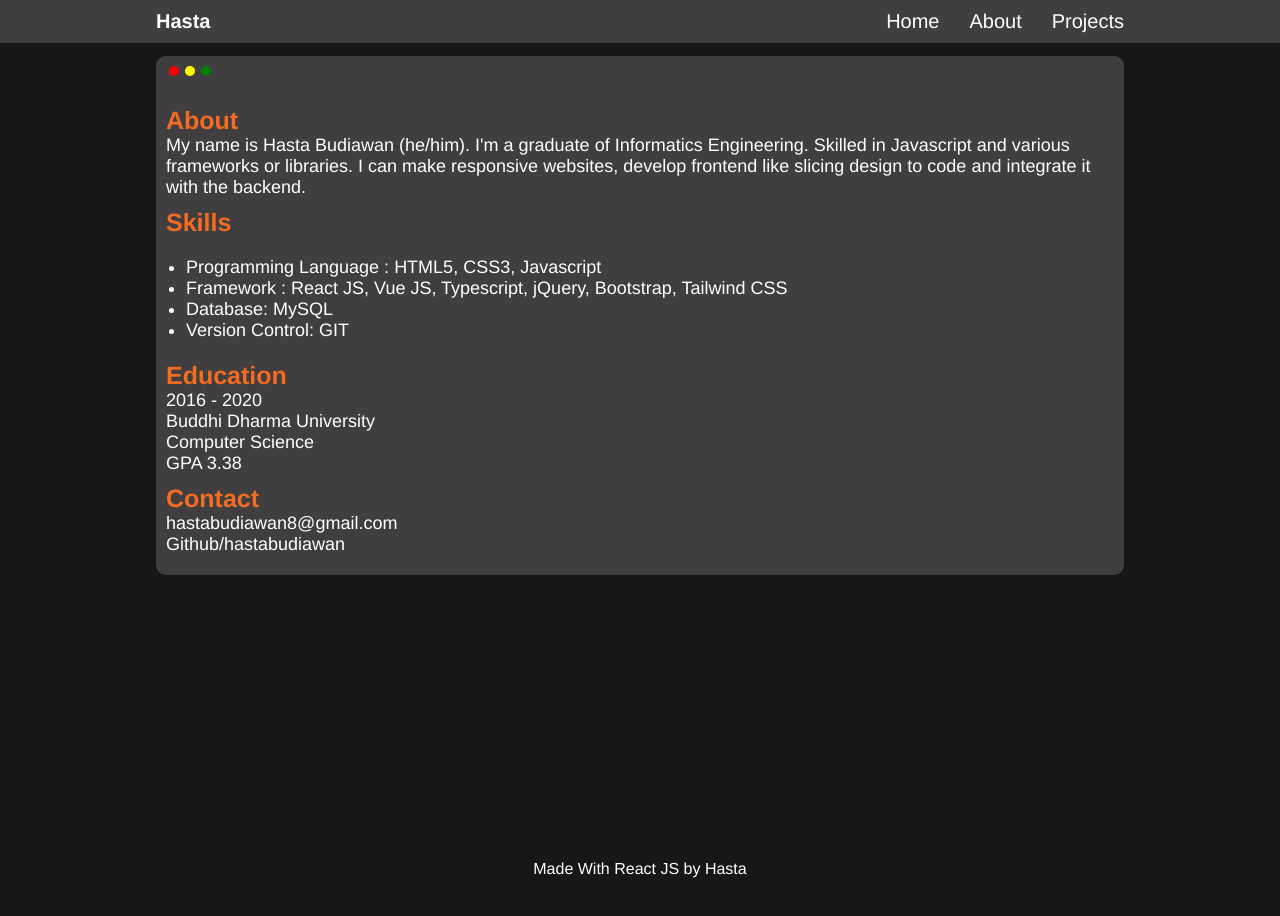
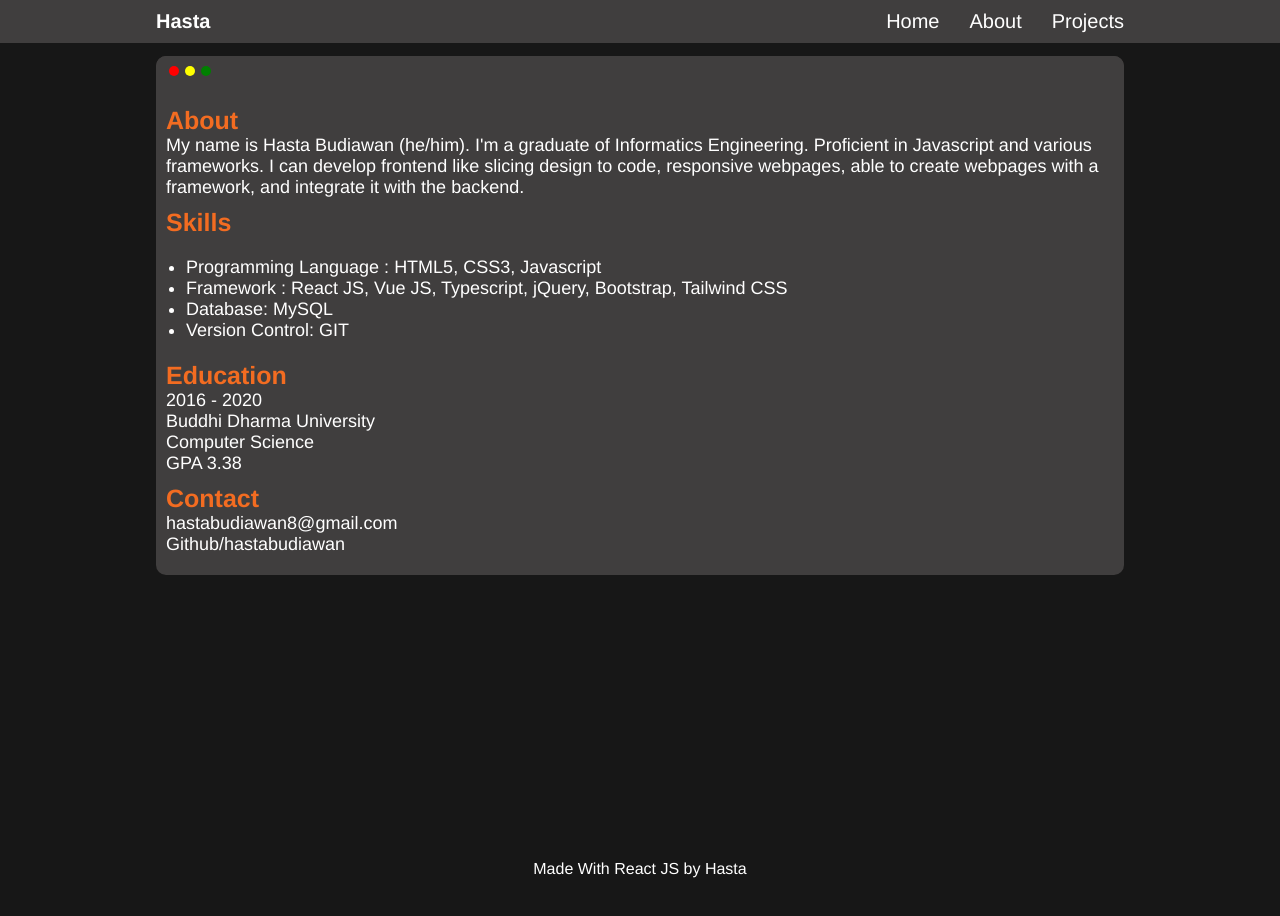
Before and after one commit to hastabudiawan/web-hasta, a React (Create React App) app: page /about in a window 1280 px wide. Shown: the top 916 px of the page. Built offline with nearby package versions, Linux system fonts and the light colour scheme.

Commit message:
Update About.jsx

```diff
--- a/src/components/About.jsx
+++ b/src/components/About.jsx
@@ -13,7 +13,7 @@ function About() {
                             <div className="browser-body">
                                 <div className="about-me">
                                     <h2 className="txt-orange">About</h2>
-                                    <p className="txt-white fs-18">My name is Hasta Budiawan (he/him). I'm a graduate of Informatics Engineering. Skilled in Javascript and various frameworks or libraries. I can make responsive websites, develop frontend like slicing design to code and integrate it with the backend.</p>
+                                    <p className="txt-white fs-18">My name is Hasta Budiawan (he/him). I'm a graduate of Informatics Engineering. Proficient in Javascript and various frameworks. I can develop frontend like slicing design to code, responsive webpages, able to create webpages with a framework, and integrate it with the backend.</p>
                                 </div>
                                 <div className="skills">
                                     <h2 className="txt-orange">Skills</h2>
```
